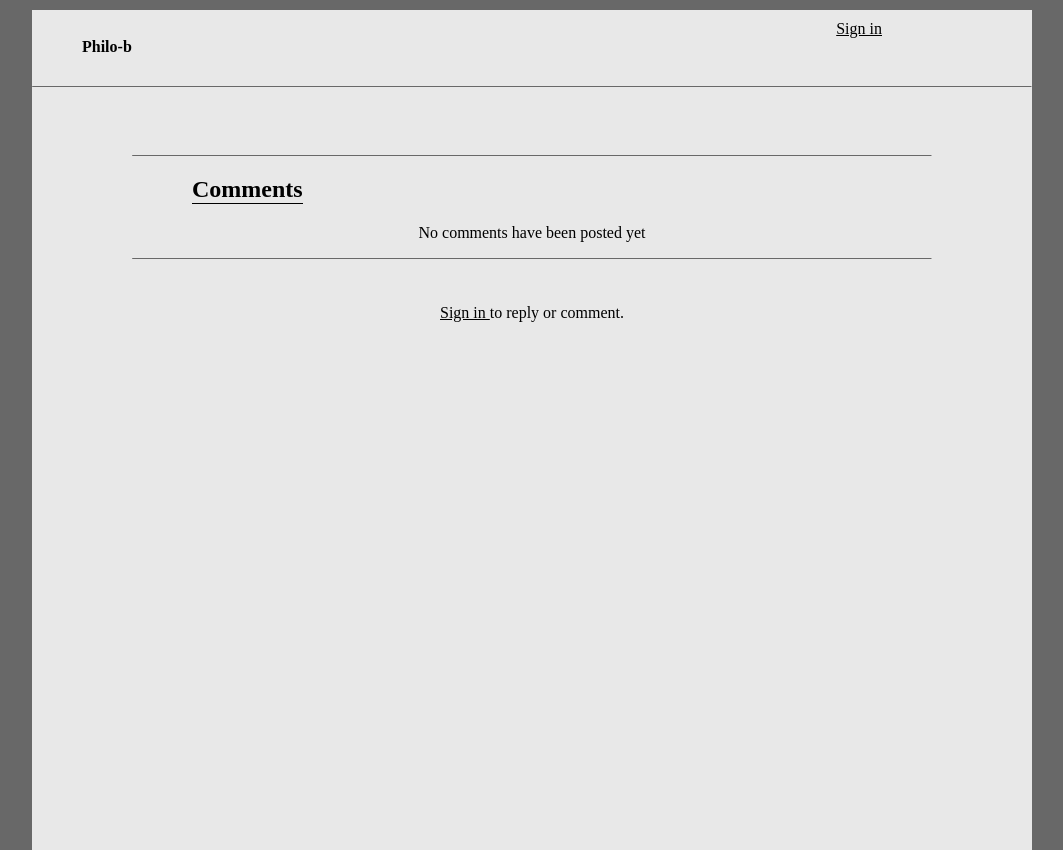
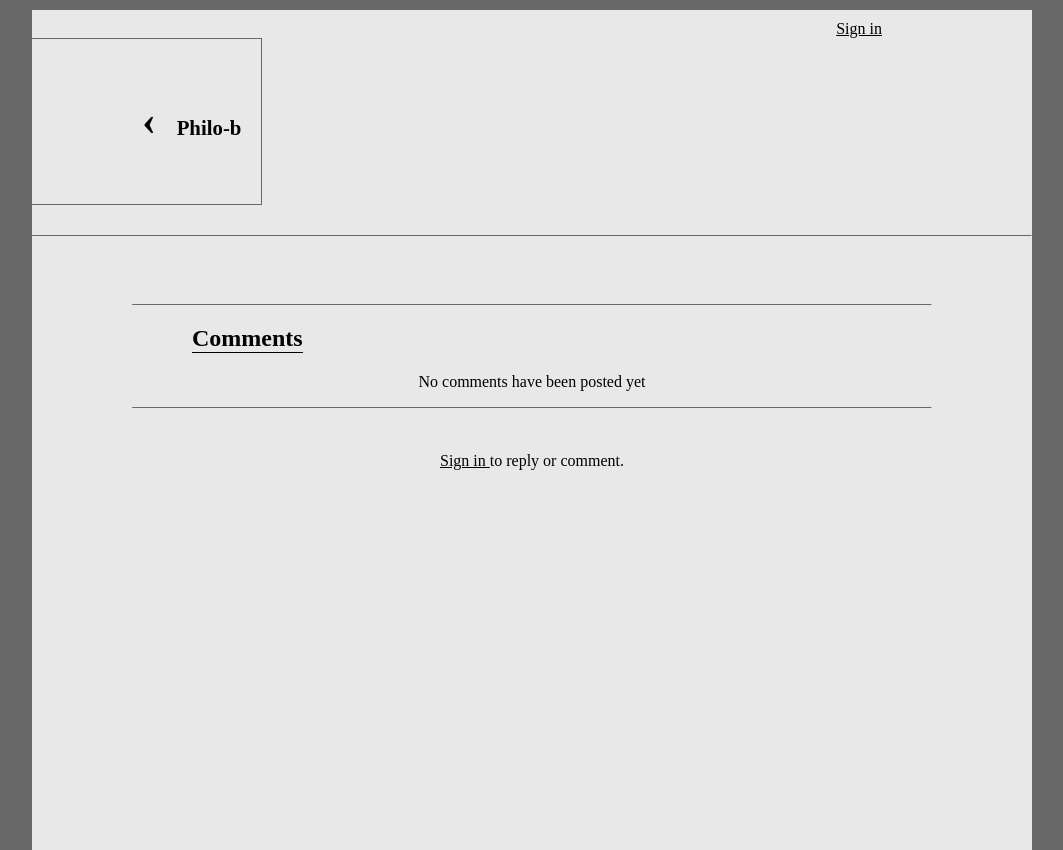
Before and after one commit to DZ84/philo-b, a Django app: template philo-b/philo-b/templates/blog/post.html in a window 1280 px wide. Shown: the whole page, without its empty margins (108-1171 px from the left). Run offline with Django 3.2, Linux system fonts and the light colour scheme; the template is opened without the code that fills it, so the values that code supplies are empty; some libraries are stand-ins or nearby versions.

Commit message:
attempt at making that last detail work

```diff
--- a/philo-b/philo-b/static/css/blog/post.css
+++ b/philo-b/philo-b/static/css/blog/post.css
@@ -1,7 +1,9 @@
 .top-tag {
-	text-align: left;
-	margin-left: 5%;
 	font-weight: bold;
+}
+
+a, a:visited, a:hover, a:active {
+  color: inherit;
 }
 
 .main-text-container {
--- a/philo-b/philo-b/templates/blog/post.html
+++ b/philo-b/philo-b/templates/blog/post.html
@@ -47,8 +47,16 @@
 
 {% endblock templates %}
 {% block toptag %}
+	<!--style="display: inline; text-align: left; height: 100%;"-->
+	<a class="back-button" href="{% url 'home' %}" style="text-decoration: none;">
+		<span class="top-tag" style="display: inline-block; float: left; padding: 2% 2% 2% 11%; border: thin solid #686868; border-left: 0; font-size: 1.3em; vertical-align: bottom;">
 
-	<div class="top-tag">Philo-b</div>
+			<span style="font-weight: 8000; font-size: 2em; line-height: 3em;">&lsaquo;</span>
+			<span style="line-height: 3em;">&nbsp;&nbsp;&nbsp;Philo-b</span>
+		</span>
+	</a>
+
+	<div class='clearing'></div>
 
 {% endblock toptag %}
 {% block header %}
```
